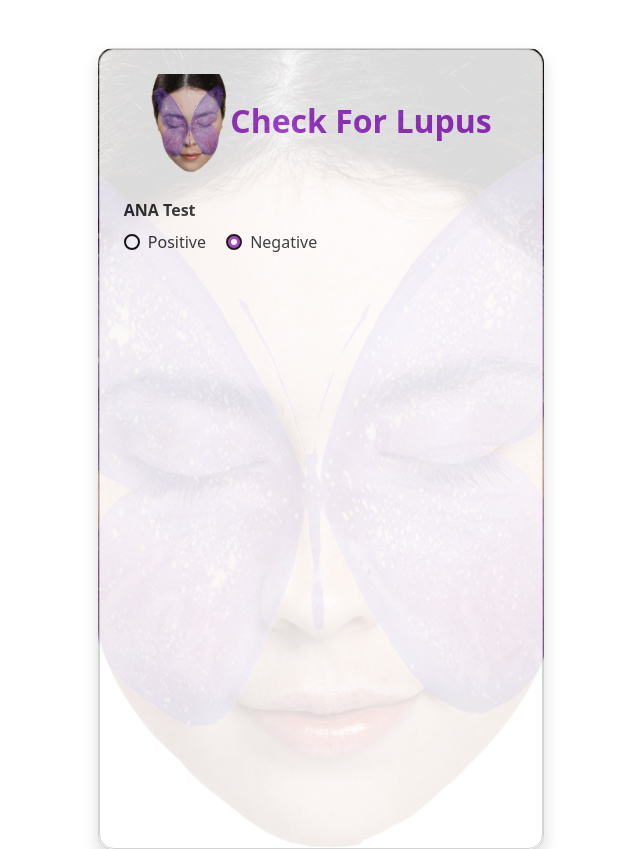
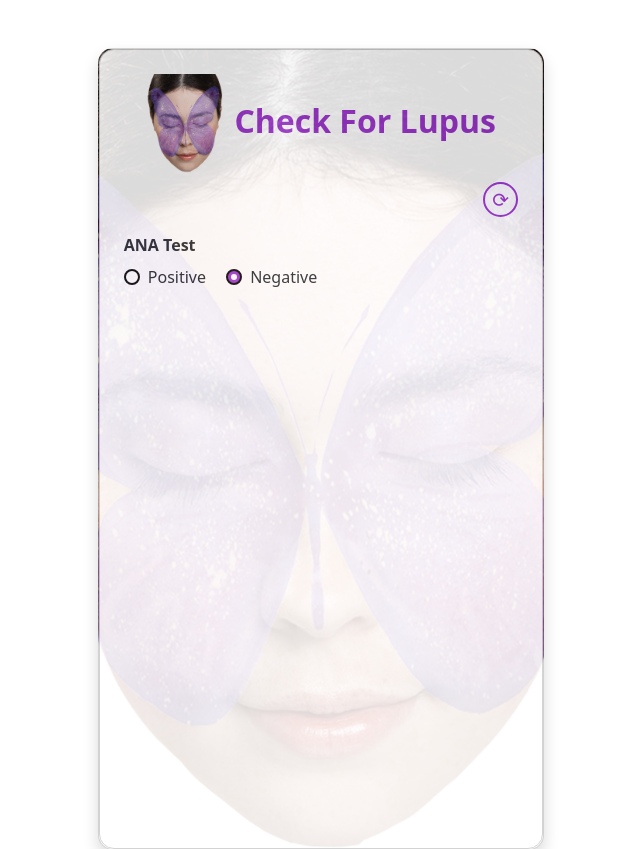
Before and after one commit to PARDEEPKAUR30/LupusAppBackend, a Django app: template templates/lupuscheck_app.html in a window 1280 px wide. Shown: the top 849 px of the page, without its empty margins (319-959 px from the left). Run offline with Django 5.2, Linux system fonts and the light colour scheme; the template is opened without the code that fills it: most values are stand-ins (such as "Sample title", 1, 10 or a date in 2020).

Commit message:
add reset button

```diff
--- a/templates/lupuscheck_app.html
+++ b/templates/lupuscheck_app.html
@@ -105,6 +105,29 @@
             }
         }
 
+        /* reset button css*/
+        .header-container {
+            position: relative;
+        }
+        .reset-circle {
+            width: 35px;
+            height: 35px;
+            border-radius: 50%;
+            border: 2px solid #9a33cc;
+            background: transparent;
+            color: #9a33cc;
+            font-size: 20px;
+            display: inline-flex;
+            align-items: center;
+            justify-content: center;
+            cursor: pointer;
+        }
+
+        .reset-circle:hover {
+            background: #9a33cc;
+            color: #fff;
+        }
+
     </style>
 </head>
 
@@ -115,7 +138,21 @@
             <form id="lupusForm" class="p-4">
                 {% csrf_token %}
                 <div>
-                    <h2 class="text-center mb-4 title fw-bold"><img src="{% static 'images/lupus_app_logo.png' %}" height="100" width="80">Check For Lupus</h2>
+                    <!-- <h2 class="text-center mb-4 title fw-bold"><img src="{% static 'images/lupus_app_logo.png' %}" height="100" width="80">Check For Lupus</h2>-->
+
+
+                    <div class="header-container mb-3">
+                        <h2 class="text-center title fw-bold">
+                            <img src="{% static 'images/lupus_app_logo.png' %}" height="100" width="80">
+                            Check For Lupus
+                        </h2>
+
+                        <div class="d-flex justify-content-end">
+                            <button type="button" id="resetBtn" class="btn reset-circle">
+                                ⟳
+                            </button>
+                        </div>
+                    </div>
 
                     <div class="entery_criteria">
                         <div class="mb-3">
@@ -302,6 +339,23 @@
             document.getElementById("loaderOverlay").style.display = "none";
             modal.show();
         });
+
+
+        // reset button
+        $(document).ready(function () {
+            $("#resetBtn").on("click", function () {
+                $("#lupusForm")[0].reset();
+
+                // Hide criteria section
+                $(".criteria_parameters").slideUp();
+
+                // Set ANA back to Negative
+                // $('input[name="ana"][value="Negative"]').prop("checked", true);
+
+                // Clear numeric fields explicitly
+                $('input[type="number"]').val('');
+            });
+        });
     </script>
 
 </body>
```
